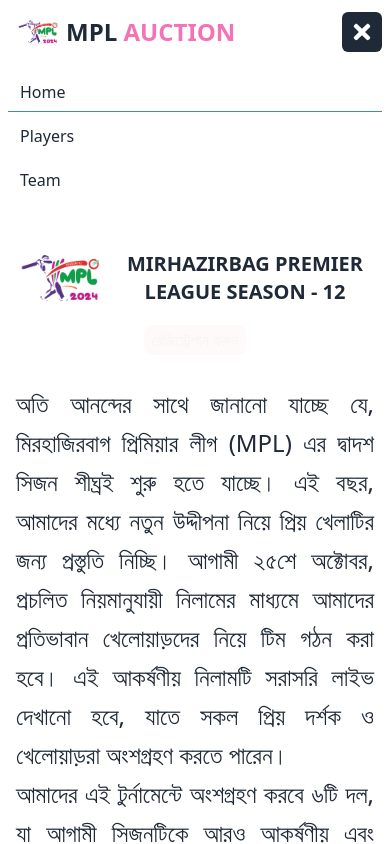
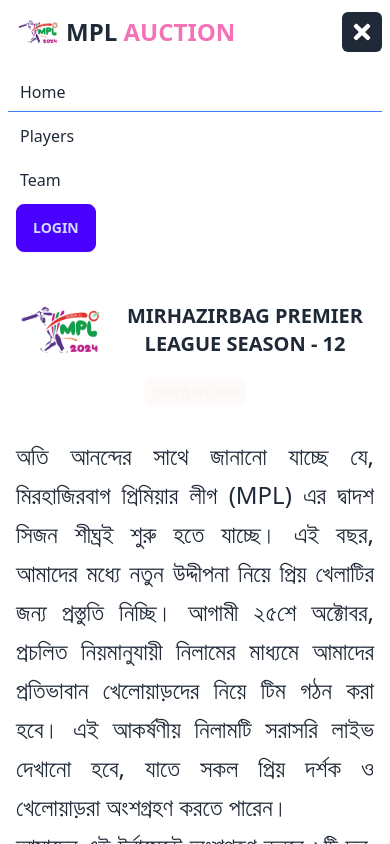
Before and after one commit to nhsuprim/MPL-Auction-Ui, a Next.js app: page / in a window 390 px wide. Both pictures are taken after a click on the button 362 px from the left and 32 px from the top of the page. Shown: the top 844 px of the page. Built offline with nearby package versions, Linux system fonts and the light colour scheme.

Commit message:
navbar updated

```diff
--- a/src/components/Navbar/navbar.tsx
+++ b/src/components/Navbar/navbar.tsx
@@ -282,6 +282,25 @@
                                     ></span>
                                 </Link>
                             )}
+                            <div className="pl-2">
+                                {user?.email ? (
+                                    <button
+                                        className="btn btn-primary"
+                                        onClick={handleLogout}
+                                    >
+                                        LOGOUT
+                                    </button>
+                                ) : (
+                                    <Link
+                                        onClick={handleMenuClick}
+                                        href="/login"
+                                    >
+                                        <button className="btn btn-primary">
+                                            LOGIN
+                                        </button>
+                                    </Link>
+                                )}
+                            </div>
                         </div>
                     </div>
                 )}
```
